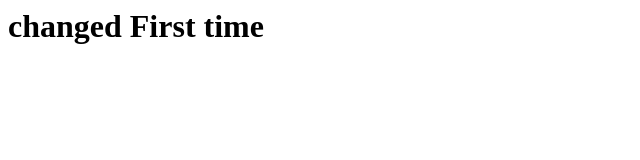
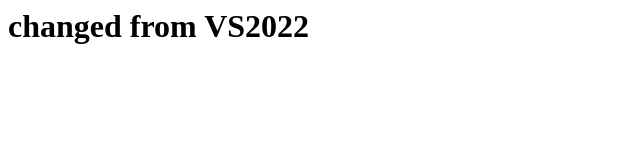
Before and after one commit to ramprasad93/gisproject, a plain HTML site: page index.html in a window 1280 px wide. Shown: the whole page, without its empty margins (0-640 px from the left). Drawn offline with Linux system fonts and the light colour scheme.

Commit message:
from VS22

```diff
--- a/index.html
+++ b/index.html
@@ -1 +1 @@
-<h1>changed First time</h1>
+<h1>changed from VS2022</h1>
```
